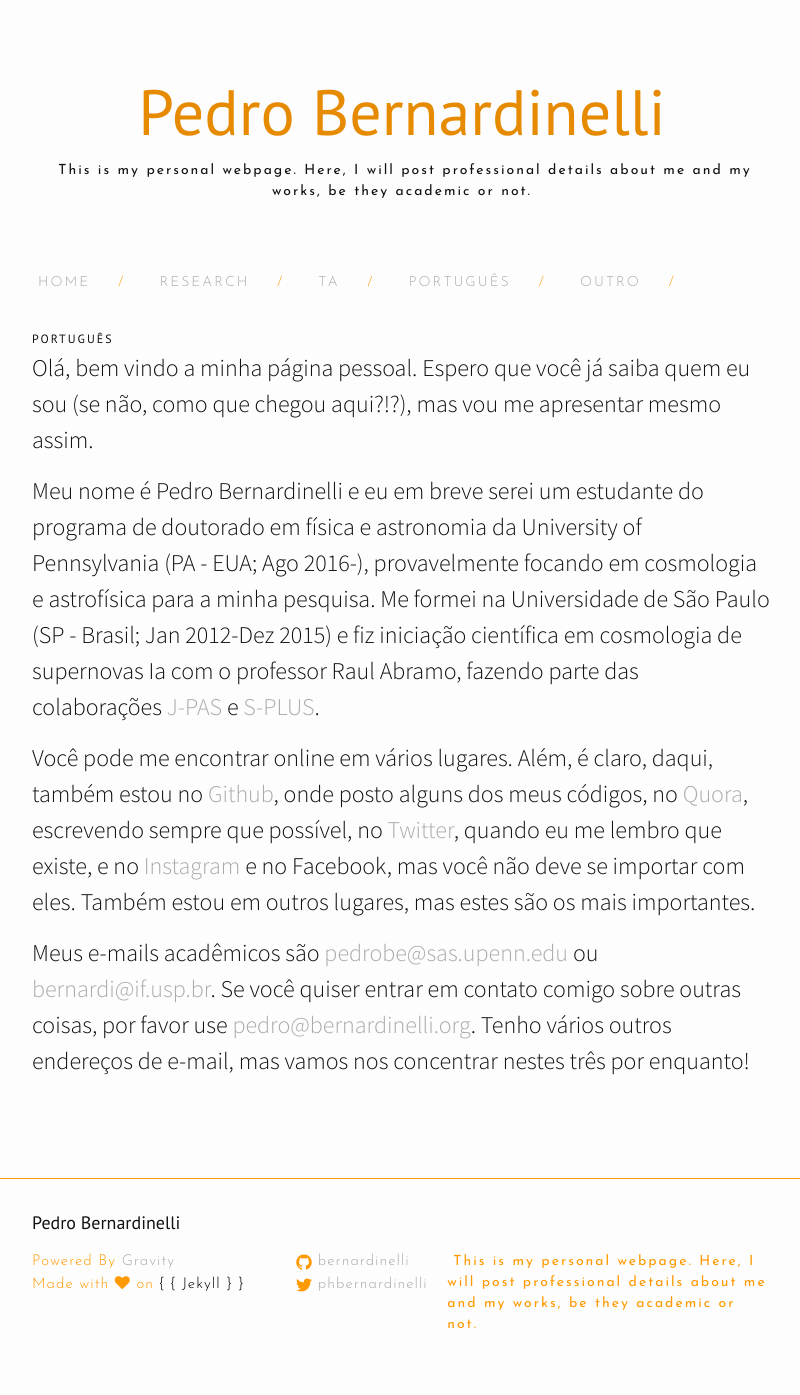
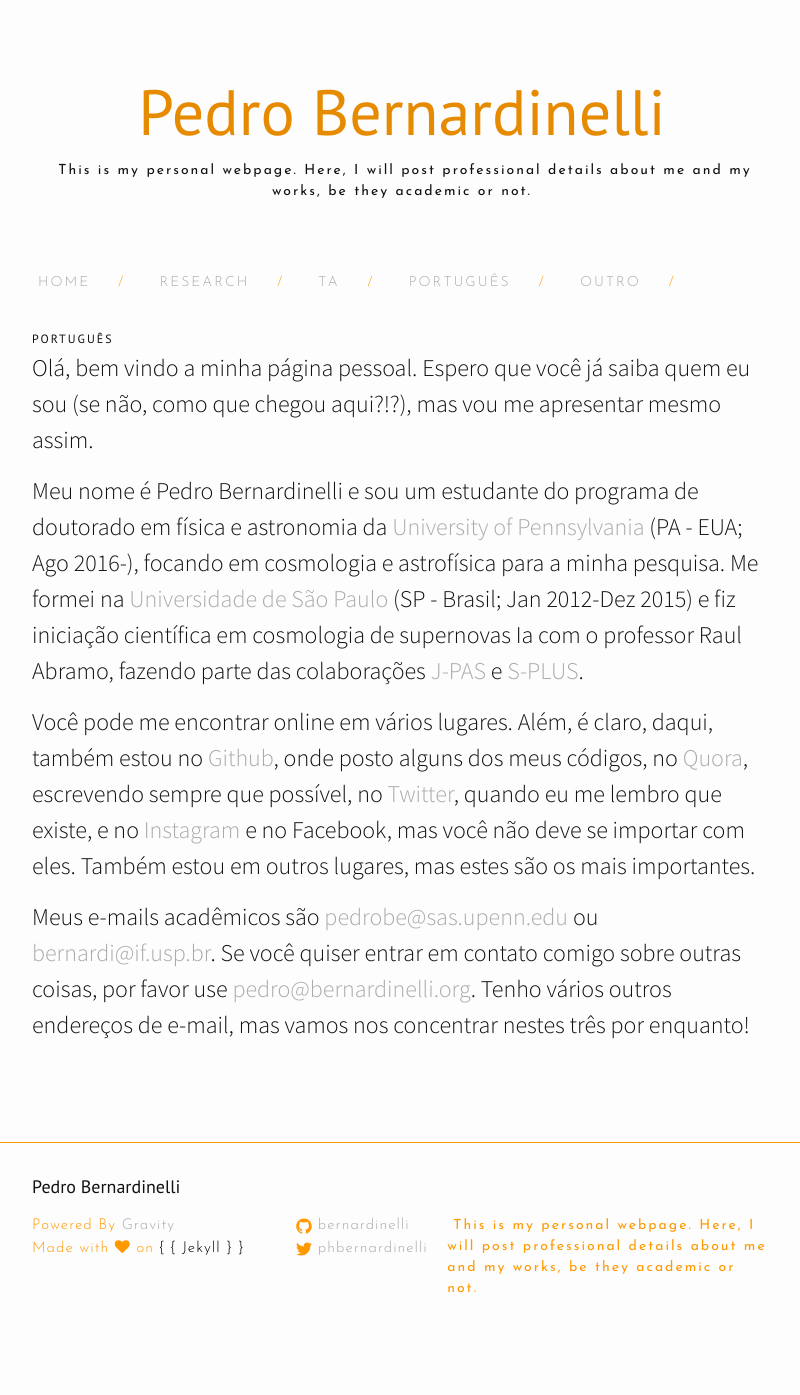
Before and after one commit to bernardinelli/bernardinelli.github.io, a Jekyll site: the page built from index05-portugues.md, in a window 1280 px wide. Shown: the whole page, without its empty margins (238-1038 px from the left). Built offline with Jekyll 4.4.1, drawn with Linux system fonts in a browser that asks for light colours; nearby versions of some CDN libraries; after the commit the page ends 1359 px from its top, so only the background shows below that.

Commit message:
Update index05-portugues.md

```diff
--- a/index05-portugues.md
+++ b/index05-portugues.md
@@ -6,7 +6,7 @@ permalink: /portugues/
 
 Olá, bem vindo a minha página pessoal. Espero que você já saiba quem eu sou (se não, como que chegou aqui?!?), mas vou me apresentar mesmo assim.
 
-Meu nome é Pedro Bernardinelli e eu em breve serei um estudante do programa de doutorado em física e astronomia da University of Pennsylvania (PA - EUA; Ago 2016-), provavelmente focando em cosmologia e astrofísica para a minha pesquisa. Me formei na Universidade de São Paulo (SP - Brasil; Jan 2012-Dez 2015) e fiz iniciação científica em cosmologia de supernovas Ia com o professor Raul Abramo, fazendo parte das colaborações  [J-PAS](http://j-pas.org/ "Javalambre Physics of the Accelerating Universe Astrophysical Survey") e [S-PLUS](http://www.iag.usp.br/labcosmos/en/s-plus/ "Southern Photometric Local Universe Survey").
+Meu nome é Pedro Bernardinelli e sou um estudante do programa de doutorado em física e astronomia da [University of Pennsylvania](https://www.physics.upenn.edu/people/graduate-students/pedro-henrique-bernardinelli) (PA - EUA; Ago 2016-), focando em cosmologia e astrofísica para a minha pesquisa. Me formei na [Universidade de São Paulo](http://portal.if.usp.br/ifusp/pt-br/users/bernardi) (SP - Brasil; Jan 2012-Dez 2015) e fiz iniciação científica em cosmologia de supernovas Ia com o professor Raul Abramo, fazendo parte das colaborações  [J-PAS](http://j-pas.org/ "Javalambre Physics of the Accelerating Universe Astrophysical Survey") e [S-PLUS](http://www.iag.usp.br/labcosmos/en/s-plus/ "Southern Photometric Local Universe Survey").
 
 Você pode me encontrar online em vários lugares. Além, é claro, daqui, também estou no [Github](https://github.com/bernardinelli "Pedro Bernardinelli"), onde posto alguns dos meus códigos, no [Quora](https://www.quora.com/profile/Pedro-Henrique-Bernardinelli "Pedro Bernardinelli"), escrevendo sempre que possível, no [Twitter](https://twitter.com/phbernardinelli), quando eu me lembro que existe, e no [Instagram](https://www.instagram.com/pedrohbernardinelli/) e no Facebook, mas você não deve se importar com eles. Também estou em outros lugares, mas estes são os mais importantes.
 
```
